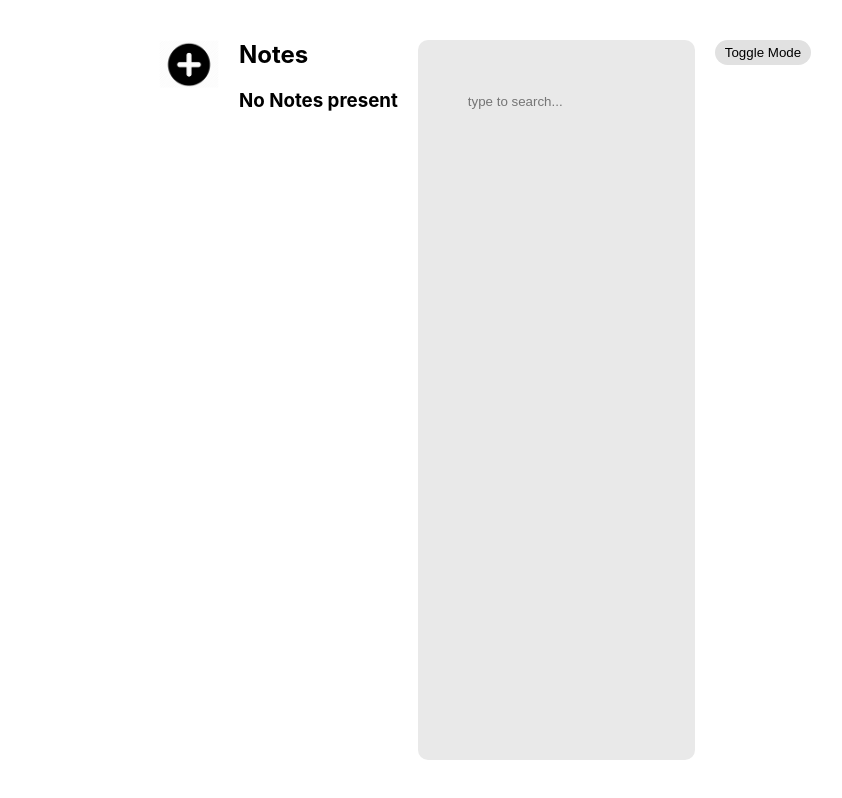
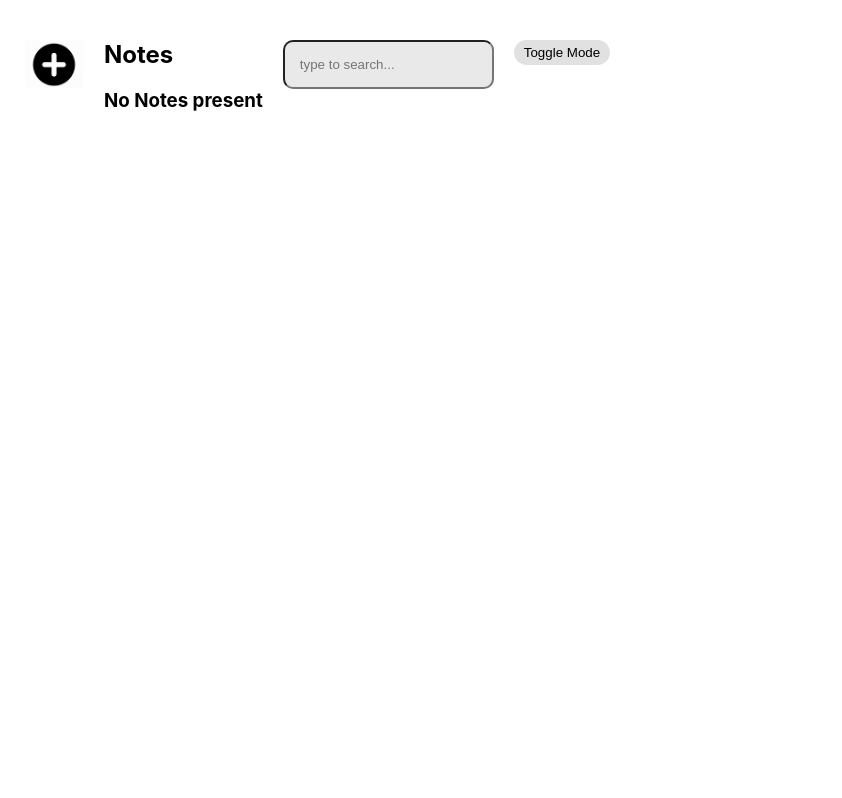
Before and after one commit to khusamayasir/Notes-App-II, a React (Create React App) app: page / in a window 1280 px wide. Shown: the whole page, without its empty margins (16-858 px from the left). Built offline with nearby package versions, Linux system fonts and the light colour scheme.

Commit message:
Update Search.css

```diff
--- a/src/App.css
+++ b/src/App.css
@@ -1,13 +1,8 @@
 .App {
-    max-width: 960px;
     height: 100vh;
-    margin-right: auto;
-	margin-left: auto;
     display: flex;
     gap: 20px;
     padding: 40px;
-    padding-right: 15px;
-	padding-left: 15px;
 }
 
 .custom-scroll::-webkit-scrollbar {
--- a/src/components/SearchNote/SearchNote.css
+++ b/src/components/SearchNote/SearchNote.css
@@ -1,14 +1,10 @@
-.search {
-
+.search input{
+    width: 100%;
 	background-color: rgb(233, 233, 233);
 	border-radius: 10px;
-	padding: 50px;
-}
-
-.search input {
-	border: none;
-	background-color: rgb(233, 233, 233);
-	width: 100%;
+	padding: 15px;
+	margin-bottom: 1.5em;
+    box-sizing: border-box;
 }
 
 .search input:focus {
--- a/src/components/SearchNote/SearchNote.js
+++ b/src/components/SearchNote/SearchNote.js
@@ -6,6 +6,7 @@ const Search = ({ handleSearchNote }) => {
 	return (
 		<div className = "search">
 			<input
+      className="search-text"
 				onChange={(event) => handleSearchNote(event.target.value)}
 				type = "text"
 				placeholder = "type to search..."
```
